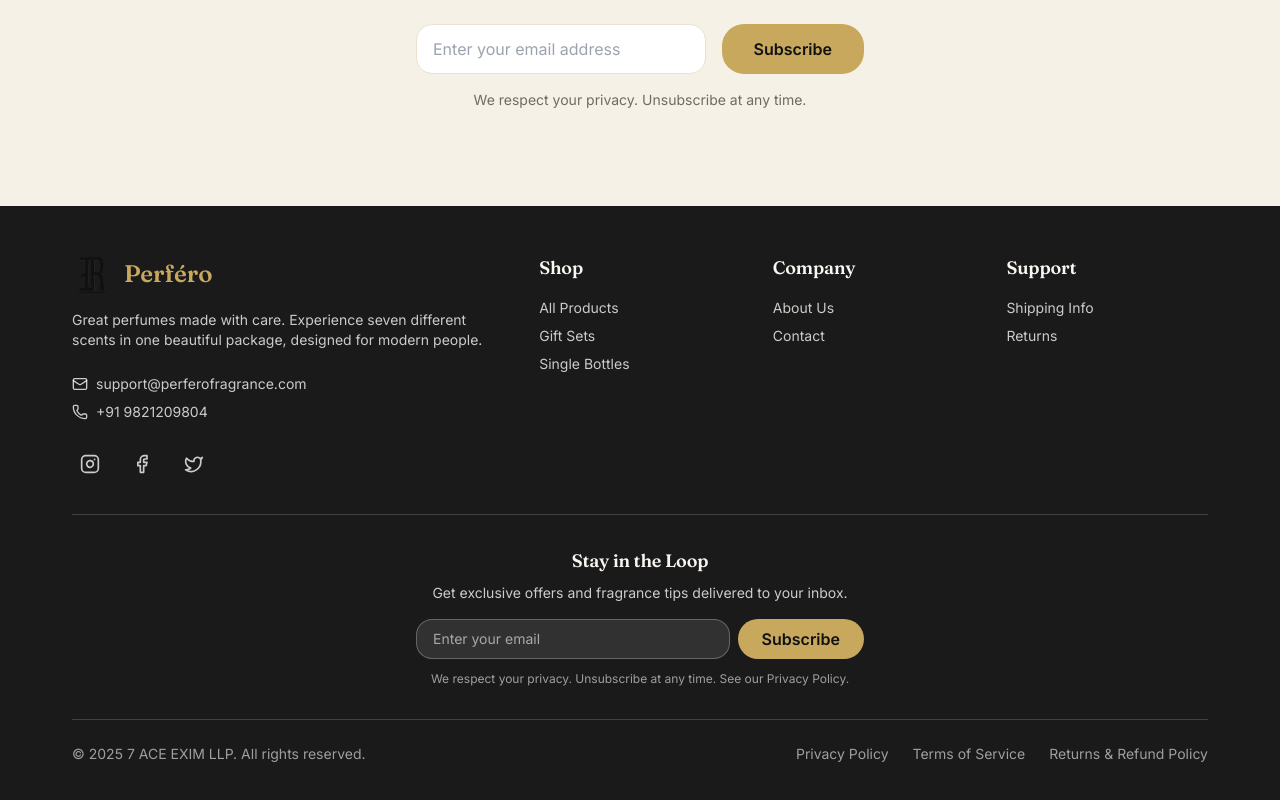
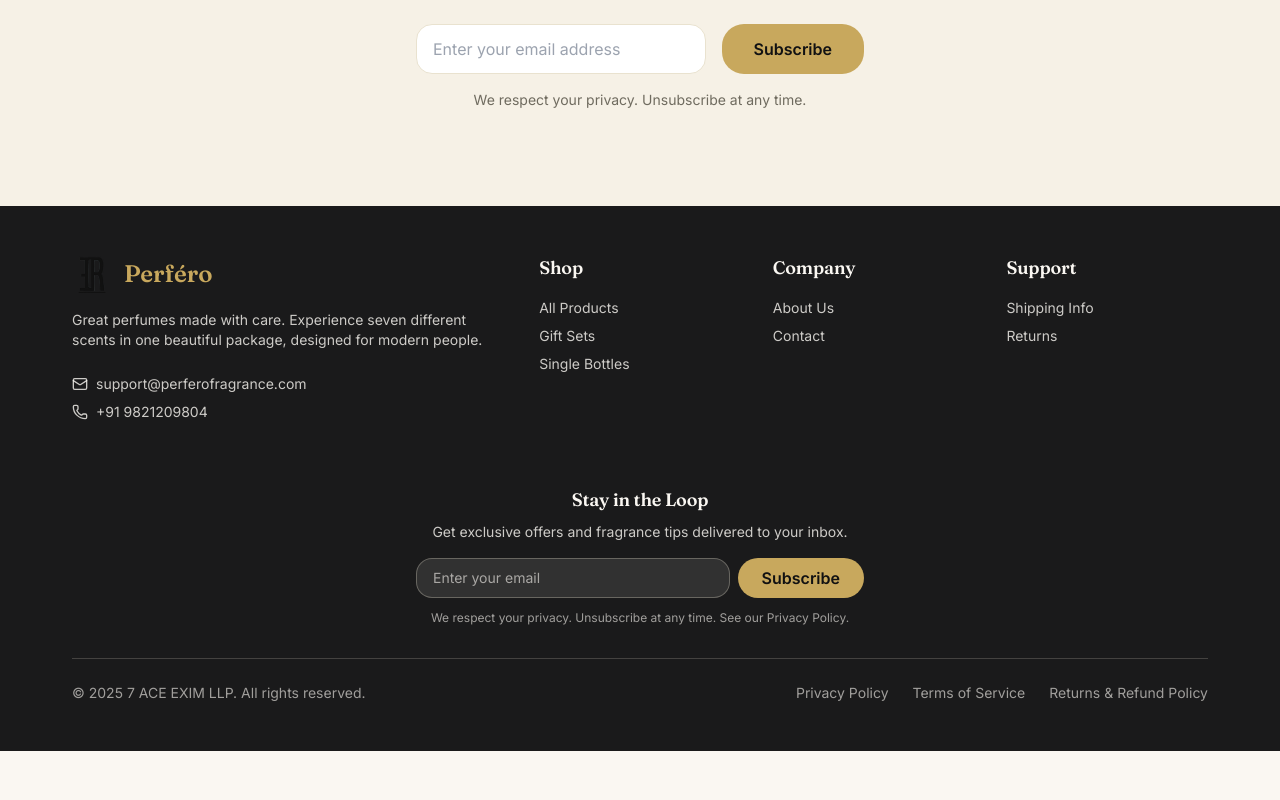
Before and after one commit to urja14kohli/perfero, a Next.js app: page / in a window 1280 px wide. Shown: the part 3555-4355 px from the top of the page. After the commit the page ends 4306 px from the top, so only its background shows below. Built offline with nearby package versions, Linux system fonts and the light colour scheme; no server answers; what razorpay would draw is missing.

Commit message:
Remove social media links and footer divider
- Removed Instagram, Facebook, and Twitter social icons from footer
- Removed the border divider above the newsletter signup section
- Cleaned up unused icon imports

```diff
--- a/src/components/Footer.tsx
+++ b/src/components/Footer.tsx
@@ -1,6 +1,6 @@
 import Link from 'next/link';
 import Image from 'next/image';
-import { Facebook, Instagram, Twitter, Mail, Phone } from 'lucide-react';
+import { Mail, Phone } from 'lucide-react';
 
 const Footer = () => {
   const currentYear = new Date().getFullYear();
@@ -25,12 +25,6 @@ const Footer = () => {
       { name: 'Returns & Refund Policy', href: '/refund' },
     ],
   };
-
-  const socialLinks = [
-    { name: 'Instagram', href: '#', icon: Instagram },
-    { name: 'Facebook', href: '#', icon: Facebook },
-    { name: 'Twitter', href: '#', icon: Twitter },
-  ];
 
   return (
     <footer className="bg-ink text-ivory">
@@ -69,23 +63,6 @@ const Footer = () => {
                   +91 9821209804
                 </a>
               </div>
-            </div>
-
-            {/* Social Links */}
-            <div className="flex space-x-3 sm:space-x-4 mt-4 sm:mt-6">
-              {socialLinks.map((social) => {
-                const Icon = social.icon;
-                return (
-                  <a
-                    key={social.name}
-                    href={social.href}
-                    className="p-2 text-ivory/80 hover:text-gold transition-colors duration-300"
-                    aria-label={social.name}
-                  >
-                    <Icon size={18} className="sm:w-5 sm:h-5" />
-                  </a>
-                );
-              })}
             </div>
           </div>
 
@@ -142,7 +119,7 @@ const Footer = () => {
         </div>
 
         {/* Newsletter Signup */}
-        <div className="border-t border-line/20 pt-6 sm:pt-8 mt-6 sm:mt-8">
+        <div className="pt-6 sm:pt-8 mt-6 sm:mt-8">
           <div className="max-w-md mx-auto text-center">
             <h3 className="font-display text-base sm:text-lg text-ivory mb-1.5 sm:mb-2">
               Stay in the Loop
```
